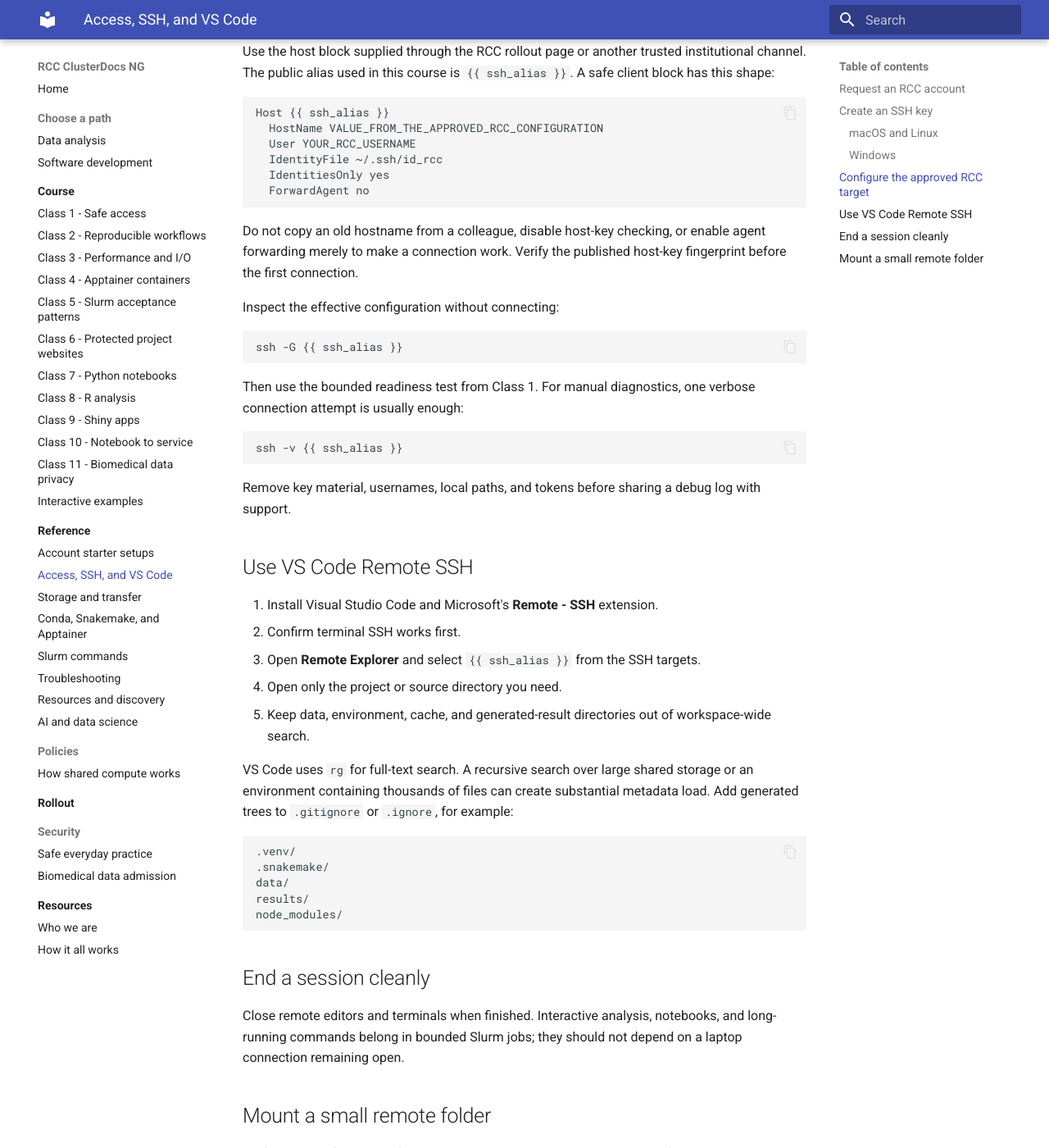
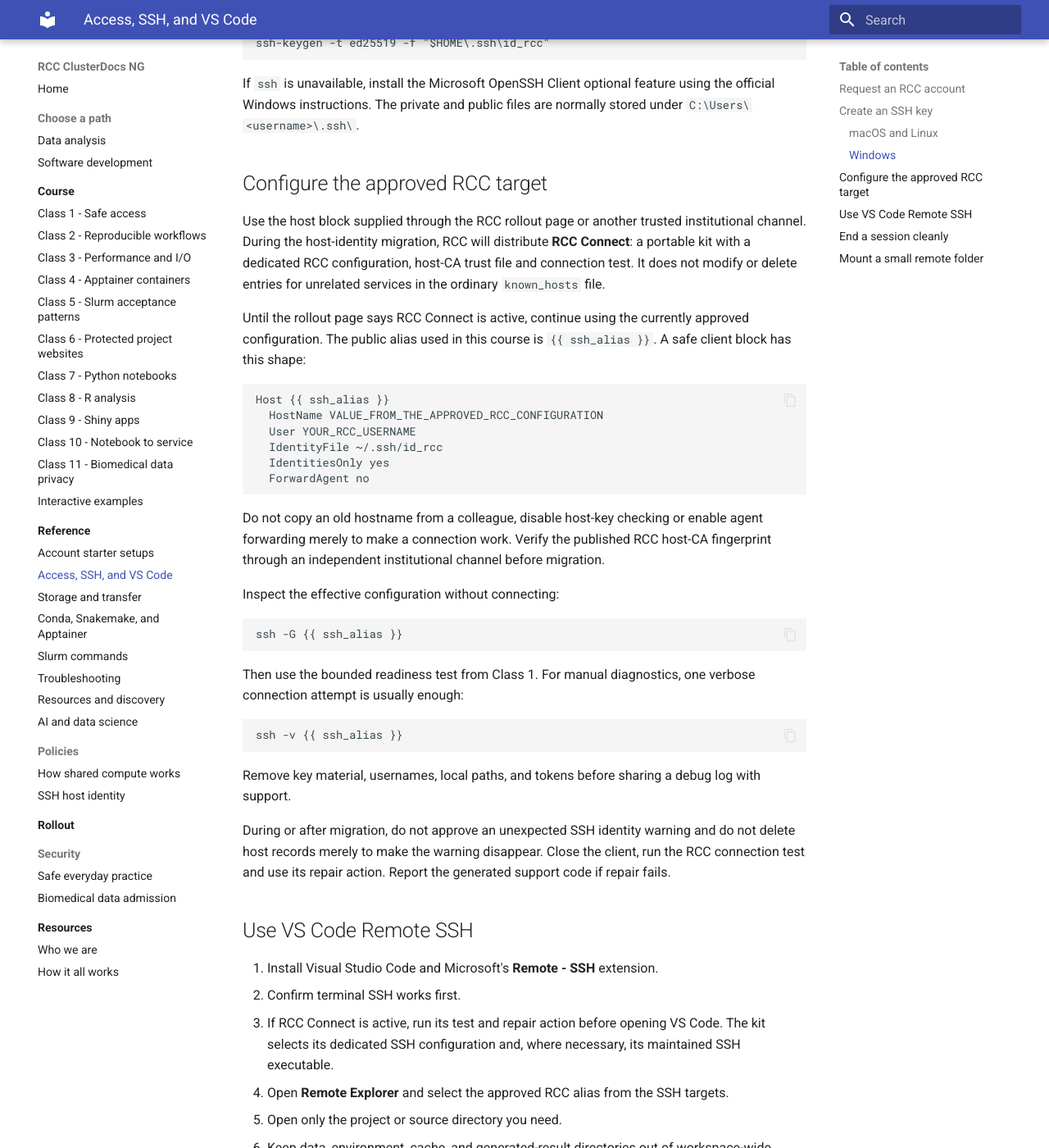
Before and after one commit to IKIM-Essen/ClusterDocs, an MkDocs documentation site: the page built from docs/reference/access-ssh-vscode.md, in a window 1280 px wide and 1400 px high, scrolled down 1438 px. Shown: the whole window at 82% size. Built offline with MkDocs 1.6.1 and Material for MkDocs 9.7.7, drawn with Linux system fonts in a browser that asks for light colours; some of the changed text lies outside the part shown.

Commit message:
Document SSH host identity and canonical NG preview (#49)
* Document SSH host identity and canonical NG preview

* Acknowledge past RCC team members

````diff
--- a/docs/reference/access-ssh-vscode.md
+++ b/docs/reference/access-ssh-vscode.md
@@ -20,6 +20,14 @@
 shared accounts and shared credentials.
 
 ## Create an SSH key
+
+Where a compatible FIDO2 authenticator is available, prefer a hardware-backed key. Its private material remains on the authenticator and normally requires user presence:
+
+```bash
+ssh-keygen -t ed25519-sk -f ~/.ssh/id_rcc
+```
+
+Otherwise, create the dedicated software-backed Ed25519 key described below. Do not copy either type of private credential between computers.
 
 ### macOS and Linux
 
@@ -57,9 +65,9 @@
 
 ## Configure the approved RCC target
 
-Use the host block supplied through the RCC rollout page or another trusted
-institutional channel. The public alias used in this course is
-`{{ ssh_alias }}`. A safe client block has this shape:
+Use the host block supplied through the RCC rollout page or another trusted institutional channel. During the host-identity migration, RCC will distribute **RCC Connect**: a portable kit with a dedicated RCC configuration, host-CA trust file and connection test. It does not modify or delete entries for unrelated services in the ordinary `known_hosts` file.
+
+Until the rollout page says RCC Connect is active, continue using the currently approved configuration. The public alias used in this course is `{{ ssh_alias }}`. A safe client block has this shape:
 
 ```sshconfig
 Host {{ ssh_alias }}
@@ -70,9 +78,7 @@
   ForwardAgent no
 ```
 
-Do not copy an old hostname from a colleague, disable host-key checking, or
-enable agent forwarding merely to make a connection work. Verify the published
-host-key fingerprint before the first connection.
+Do not copy an old hostname from a colleague, disable host-key checking or enable agent forwarding merely to make a connection work. Verify the published RCC host-CA fingerprint through an independent institutional channel before migration.
 
 Inspect the effective configuration without connecting:
 
@@ -90,14 +96,19 @@
 Remove key material, usernames, local paths, and tokens before sharing a debug
 log with support.
 
+During or after migration, do not approve an unexpected SSH identity warning and do not delete host records merely to make the warning disappear. Close the client, run the RCC connection test and use its repair action. Report the generated support code if repair fails.
+
 ## Use VS Code Remote SSH
 
 1. Install Visual Studio Code and Microsoft's **Remote - SSH** extension.
 2. Confirm terminal SSH works first.
-3. Open **Remote Explorer** and select `{{ ssh_alias }}` from the SSH targets.
-4. Open only the project or source directory you need.
-5. Keep data, environment, cache, and generated-result directories out of
+3. If RCC Connect is active, run its test and repair action before opening VS Code. The kit selects its dedicated SSH configuration and, where necessary, its maintained SSH executable.
+4. Open **Remote Explorer** and select the approved RCC alias from the SSH targets.
+5. Open only the project or source directory you need.
+6. Keep data, environment, cache, and generated-result directories out of
    workspace-wide search.
+
+Do not manually accept an unexpected identity warning in VS Code. Close it and run the RCC connection test instead. See the [SSH host-identity policy](../policies/ssh-host-identity.md) for the architecture and rollout controls.
 
 VS Code uses `rg` for full-text search. A recursive search over large shared
 storage or an environment containing thousands of files can create substantial
--- a/mkdocs.yml
+++ b/mkdocs.yml
@@ -39,6 +39,7 @@
       - AI and data science: reference/ai-data-science.md
   - Policies:
       - How shared compute works: policies/slurm-resource-sharing.md
+      - SSH host identity: policies/ssh-host-identity.md
   - Rollout:
       - What is changing: rollout/index.md
   - Security:
````
Also changed, not shown: README.md (+15 -0 lines), docs/course/class-01-safe-access.md (+11 -5 lines), docs/policies/ssh-host-identity.md (added, +139 -0 lines), docs/rollout/index.md (+12 -5 lines), docs/security/safe-use.md (+9 -0 lines), docs/team.md (+6 -0 lines), 3 other files.
